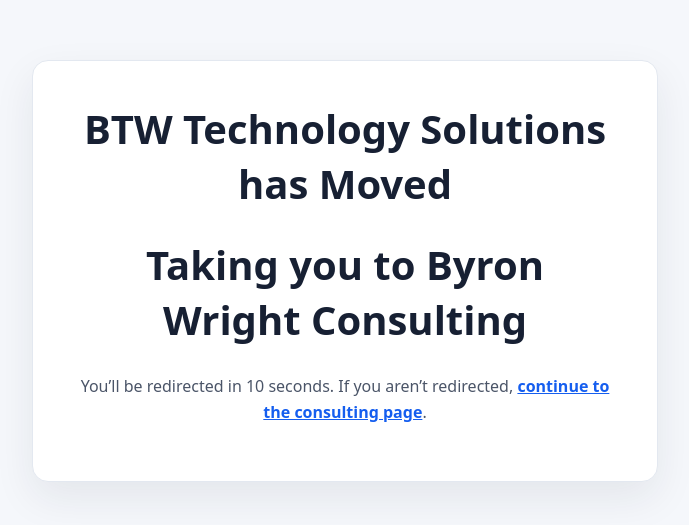
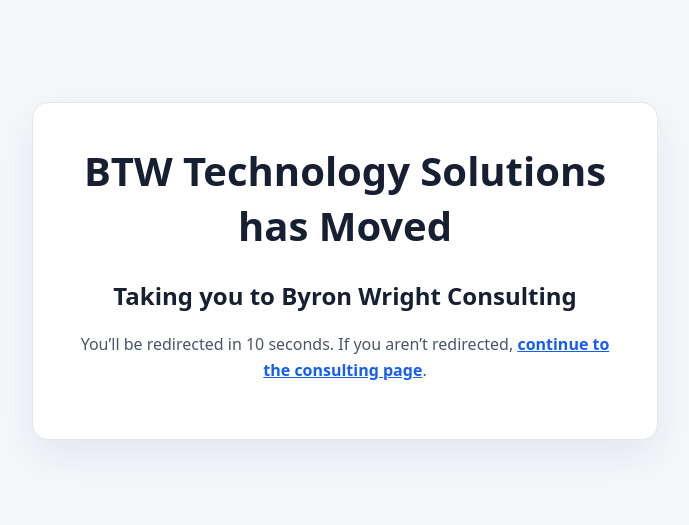
Before and after one commit to ByronWrightUM/BTWRedirect, a plain HTML site: page index.html in a window 1280 px wide. Shown: the part 129-654 px from the top of the page, without its empty margins (295-984 px from the left). Drawn offline with Linux system fonts and the light colour scheme.

Commit message:
tweak text size

```diff
--- a/index.html
+++ b/index.html
@@ -50,7 +50,7 @@
   <body>
     <main>
       <h1>BTW Technology Solutions has Moved</h1>
-      <h1>Taking you to Byron Wright Consulting</h1>
+      <h2>Taking you to Byron Wright Consulting</h2>
       <p>You’ll be redirected in 10 seconds. If you aren’t redirected, <a href="https://www.byronwright.ca/consulting">continue to the consulting page</a>.</p>
     </main>
     <script>
```
